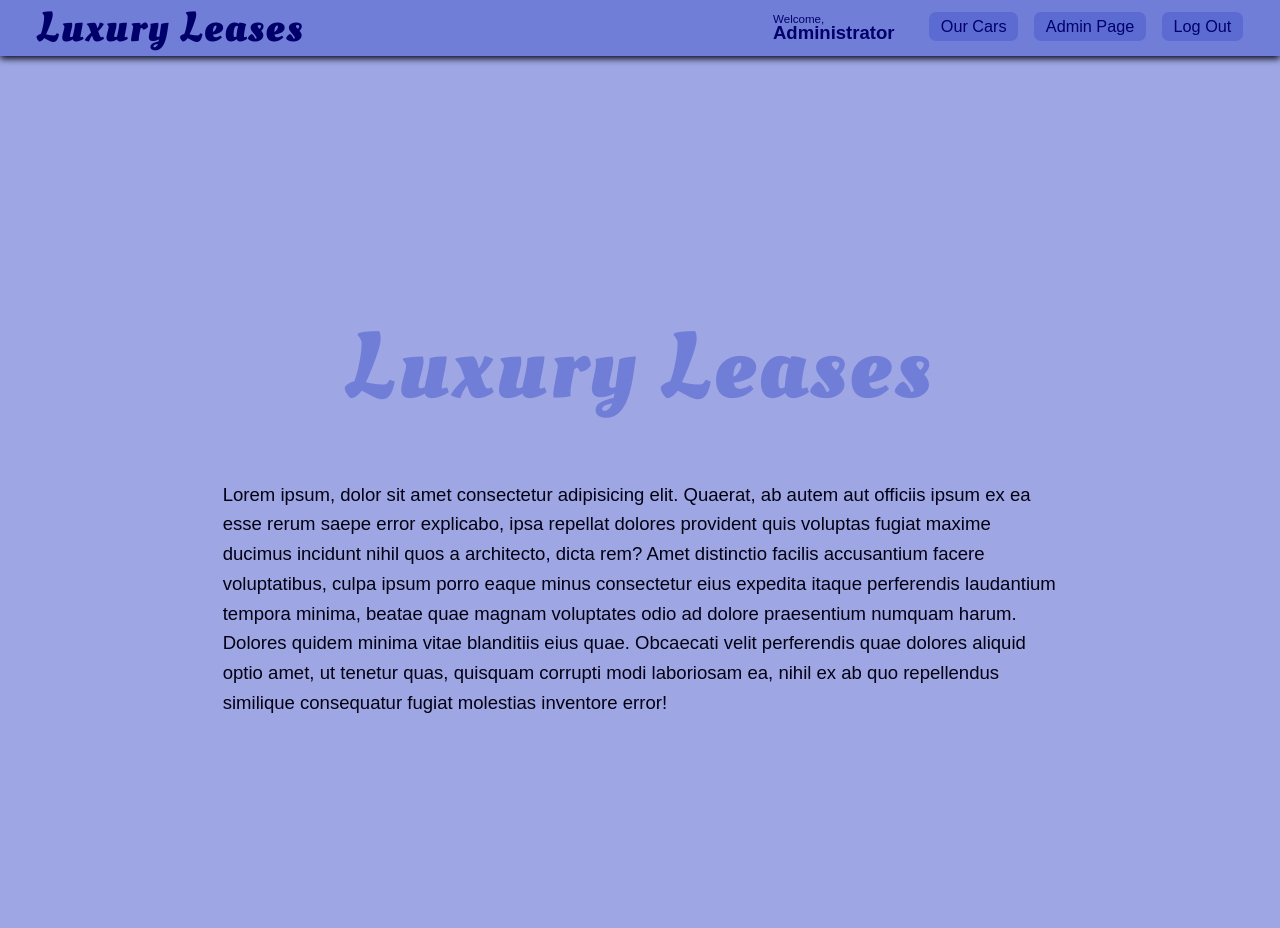
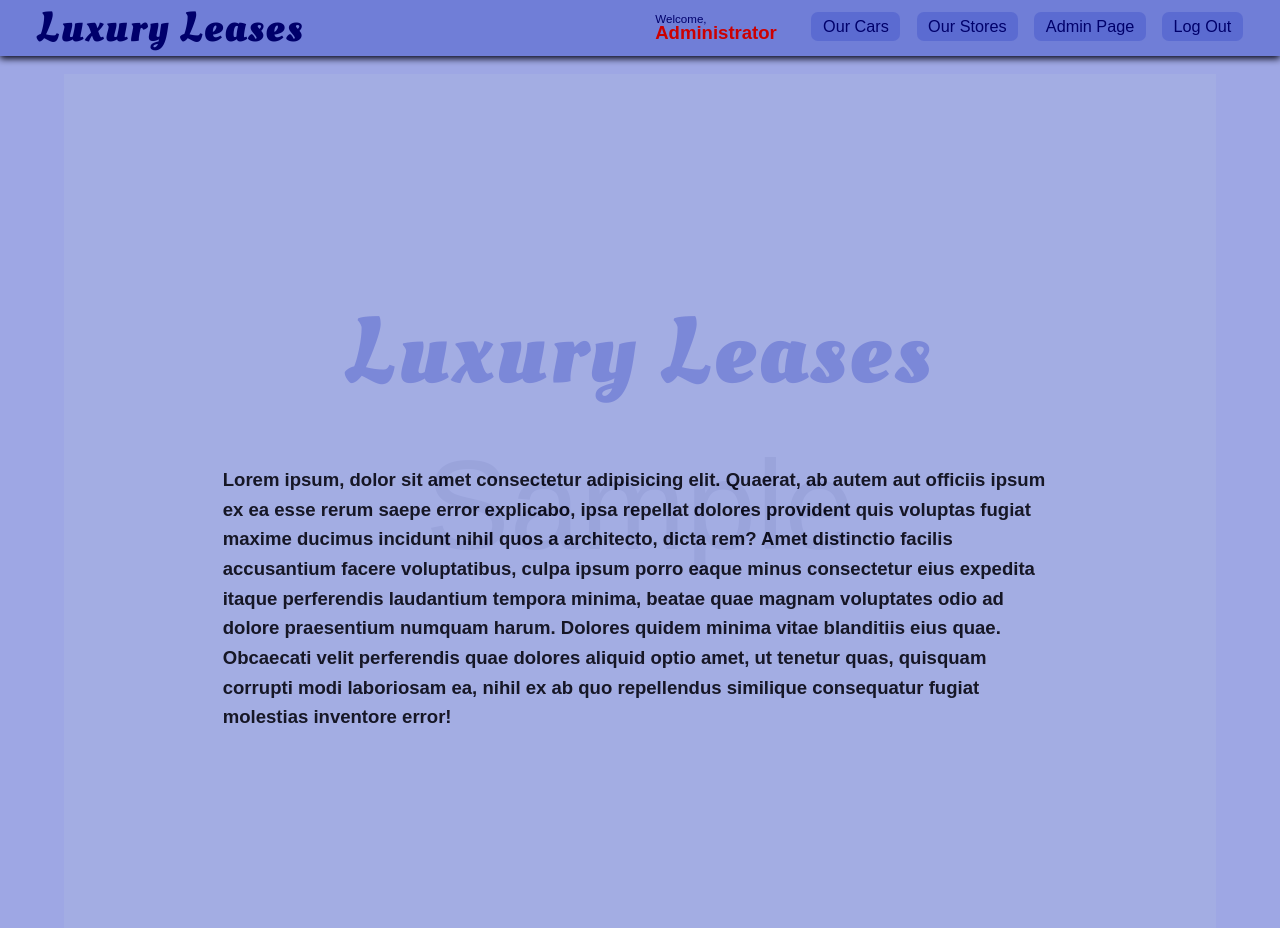
Before and after one commit to Peng2558/luxuryleases, a Django app: page / in a window 1280 px wide. Run offline with Django 5.2, Linux system fonts and the light colour scheme; a user stored in the database is signed in; tables that the repository leaves empty hold one stand-in row (values such as "Sample post"); grey boxes marked "Sample" are stand-in pictures; some libraries are stand-ins or nearby versions.

Commit message:
randomly generate car background image on home page

```diff
--- a/main_app/static/css/style.css
+++ b/main_app/static/css/style.css
@@ -207,6 +207,13 @@ nav > #nav-links > .nav-store:hover {
   flex-direction: column;
   height: 100%;
   justify-content: center;
+  position: relative;
+}
+
+#home > #home-img {
+  opacity: 0.1;
+  position: fixed;
+  width: 90vw;
 }
 
 #home > #home-logo {
@@ -215,6 +222,10 @@ nav > #nav-links > .nav-store:hover {
   font-size: 10vmin;
   letter-spacing: 0.4vmin;
   margin-bottom: 4vmin;
+}
+
+#home > .main-content {
+  font-weight: bold;
 }
 
 
--- a/main_app/templates/base.html
+++ b/main_app/templates/base.html
@@ -30,7 +30,7 @@
           <div id='nav-welcome-contents'>
             <span id='nav-welcome-label'>Welcome,</span>
             {% if user.is_superuser %}
-              <span id='nav-welcome-username'>
+              <span id='nav-welcome-username' style='color: #c00'>
                 Administrator
               </span>
             {% else %}
@@ -61,6 +61,7 @@
             <a class='nav-link' href='{% url "stores_index" %}'>Choose a Store</a>
           {% endif %}
         {% else %}
+          <a class='nav-link' href='{% url "stores_index" %}'>Our Stores</a>
           <a class='nav-link' href='{% url "admin" %}'>Admin Page</a>
         {% endif %}
 
--- a/main_app/templates/home.html
+++ b/main_app/templates/home.html
@@ -2,6 +2,8 @@
 
 {% block content %}
   <div id='home'>
+    <img id='home-img' src='{{ img_url }}'/>
+
     <p id='home-logo'>Luxury Leases</p>
 
     <p class='main-content'>Lorem ipsum, dolor sit amet consectetur adipisicing elit. Quaerat, ab autem aut officiis ipsum ex ea esse rerum saepe error explicabo, ipsa repellat dolores provident quis voluptas fugiat maxime ducimus incidunt nihil quos a architecto, dicta rem? Amet distinctio facilis accusantium facere voluptatibus, culpa ipsum porro eaque minus consectetur eius expedita itaque perferendis laudantium tempora minima, beatae quae magnam voluptates odio ad dolore praesentium numquam harum. Dolores quidem minima vitae blanditiis eius quae. Obcaecati velit perferendis quae dolores aliquid optio amet, ut tenetur quas, quisquam corrupti modi laboriosam ea, nihil ex ab quo repellendus similique consequatur fugiat molestias inventore error!</p>
--- a/main_app/views.py
+++ b/main_app/views.py
@@ -27,7 +27,10 @@ def calc_rate(date1, date2):
 #===== PUBLIC =====
 
 def home(request):
-    return render(request, 'home.html')
+    img_url = Car.objects.order_by('?').first().photo_url
+    return render(request, 'home.html', {
+        'img_url': img_url
+    })
 
 
 def about(request):
```
